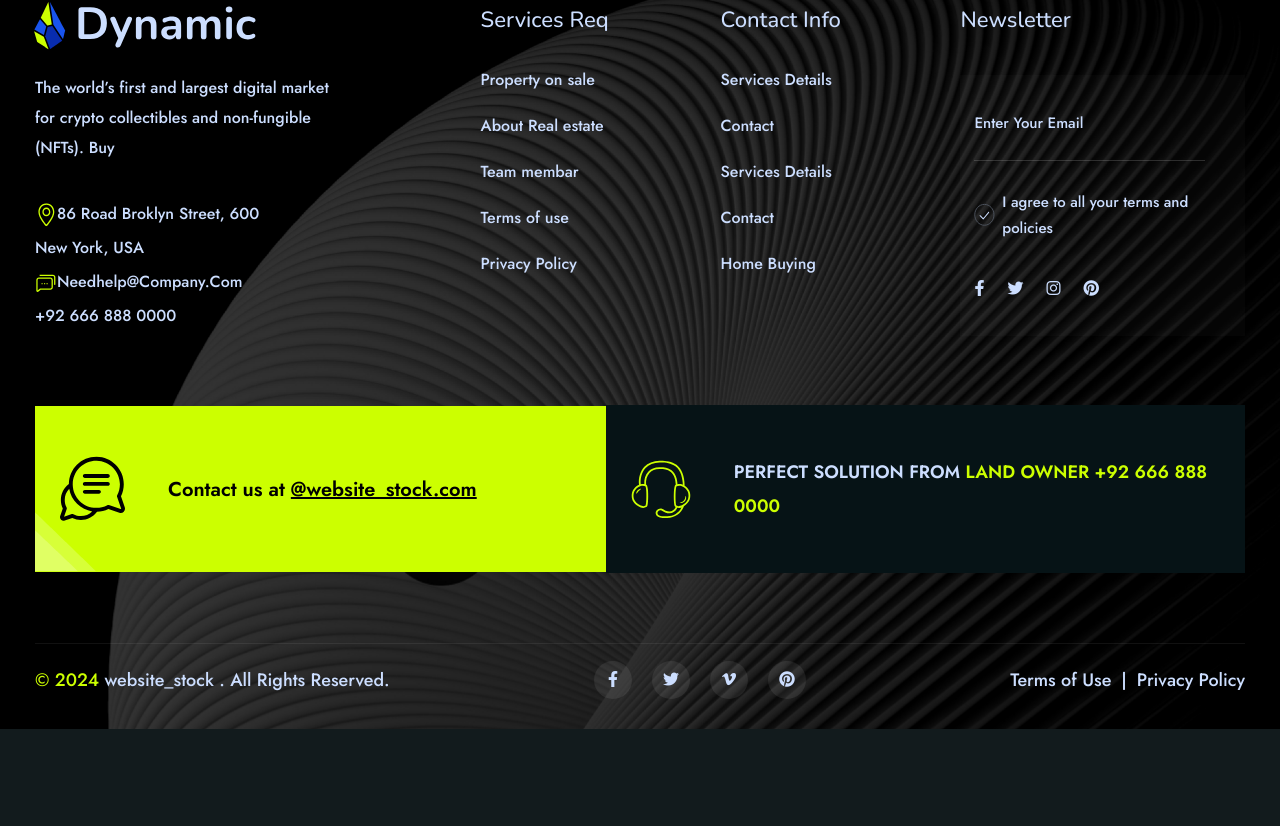
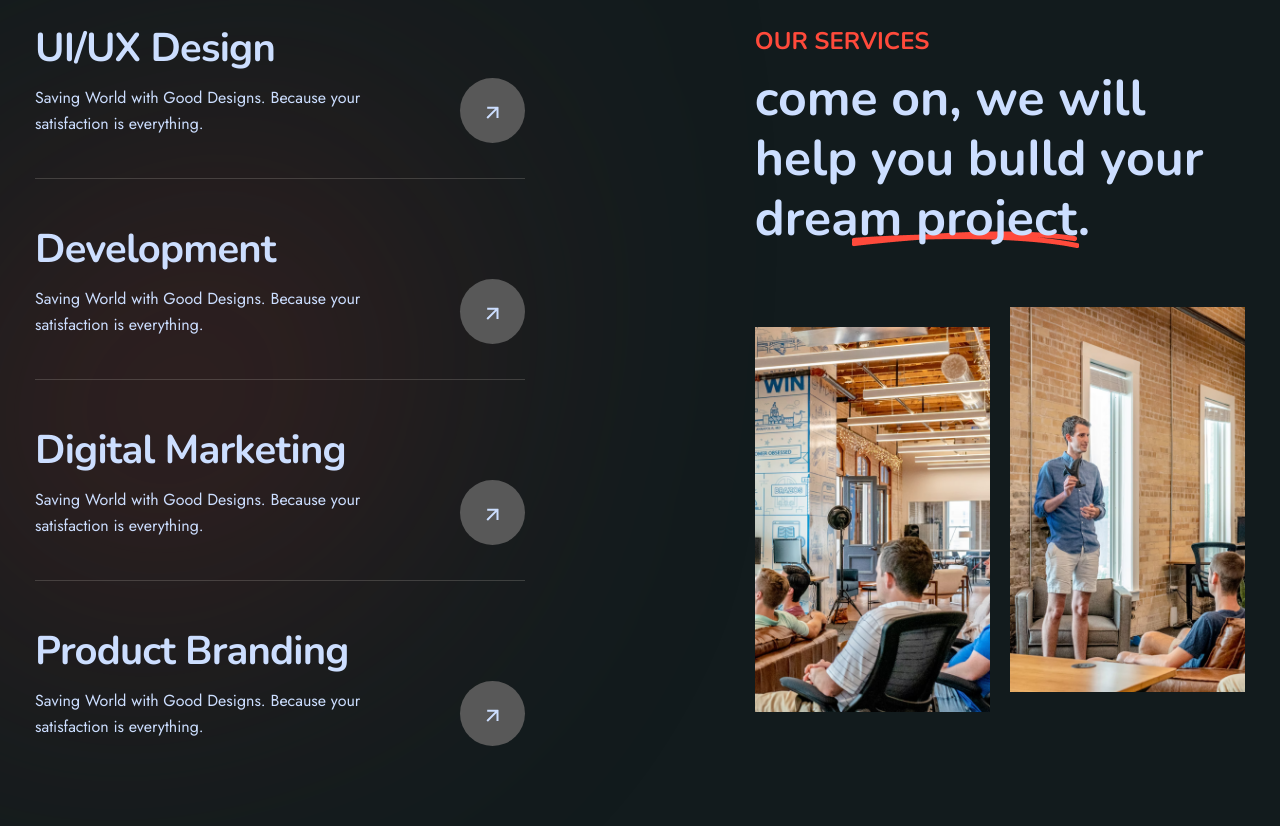
Before and after one commit to devanondo/DIGITAL_AGENCY_SDUL, a React (Vite) app: page /home-3 in a window 1280 px wide. Shown: the part 2494-3320 px from the top of the page. Before the commit the page ends 3223 px from the top, so only its background shows below. Built offline with nearby package versions, Linux system fonts and the light colour scheme.

Commit message:
home3- sevices done

```diff
--- /dev/null
+++ b/src/components/services-area-home-2.jsx
@@ -0,0 +1,151 @@
+import { asset } from '../assets/assets'
+
+const Services_Area_Home_2 = () => {
+    return (
+        <section className="services-area-home-3">
+            <img
+                src={asset.bg_blur_shep_3}
+                alt="VRE"
+                className="service-area-bg-shep-home-3 blur-1"
+            />
+            <div className="container">
+                <div className="row justify-content-between">
+                    <div className="col-xl-5 col-lg-5">
+                        <div className="services-name wow bounceInUp">
+                            <h4 className="font-size-1-40">UI/UX Design</h4>
+                            <div className="services-info">
+                                <p className="font-size-1-16">
+                                    Saving World with Good Designs. Because your{' '}
+                                    <br /> satisfaction is everything.
+                                </p>
+                                <a href="services-details.html">
+                                    <svg
+                                        width="17"
+                                        height="17"
+                                        viewBox="0 0 17 17"
+                                        fill="none"
+                                        xmlns="http://www.w3.org/2000/svg"
+                                    >
+                                        <path
+                                            d="M8.12109 16.3848L9.53109 14.9748L3.95109 9.38477L16.1211 9.38476L16.1211 7.38476L3.95109 7.38477L9.54109 1.80477L8.12109 0.384765L0.121093 8.38477L8.12109 16.3848Z"
+                                            fill="#CCDEFF"
+                                        ></path>
+                                    </svg>
+                                </a>
+                            </div>
+                        </div>
+                        <div className="services-name wow bounceInUp">
+                            <h4 className="font-size-1-40">Development</h4>
+                            <div className="services-info">
+                                <p className="font-size-1-16">
+                                    Saving World with Good Designs. Because your{' '}
+                                    <br /> satisfaction is everything.
+                                </p>
+                                <a href="services-details.html">
+                                    <svg
+                                        width="17"
+                                        height="17"
+                                        viewBox="0 0 17 17"
+                                        fill="none"
+                                        xmlns="http://www.w3.org/2000/svg"
+                                    >
+                                        <path
+                                            d="M8.12109 16.3848L9.53109 14.9748L3.95109 9.38477L16.1211 9.38476L16.1211 7.38476L3.95109 7.38477L9.54109 1.80477L8.12109 0.384765L0.121093 8.38477L8.12109 16.3848Z"
+                                            fill="#CCDEFF"
+                                        ></path>
+                                    </svg>
+                                </a>
+                            </div>
+                        </div>
+                        <div className="services-name wow bounceInUp">
+                            <h4 className="font-size-1-40">
+                                Digital Marketing
+                            </h4>
+                            <div className="services-info">
+                                <p className="font-size-1-16">
+                                    Saving World with Good Designs. Because your{' '}
+                                    <br /> satisfaction is everything.
+                                </p>
+                                <a href="services-details.html">
+                                    <svg
+                                        width="17"
+                                        height="17"
+                                        viewBox="0 0 17 17"
+                                        fill="none"
+                                        xmlns="http://www.w3.org/2000/svg"
+                                    >
+                                        <path
+                                            d="M8.12109 16.3848L9.53109 14.9748L3.95109 9.38477L16.1211 9.38476L16.1211 7.38476L3.95109 7.38477L9.54109 1.80477L8.12109 0.384765L0.121093 8.38477L8.12109 16.3848Z"
+                                            fill="#CCDEFF"
+                                        ></path>
+                                    </svg>
+                                </a>
+                            </div>
+                        </div>
+                        <div className="services-name wow bounceInUp">
+                            <h4 className="font-size-1-40">Product Branding</h4>
+                            <div className="services-info border-bottom-0">
+                                <p className="font-size-1-16">
+                                    Saving World with Good Designs. Because your{' '}
+                                    <br /> satisfaction is everything.
+                                </p>
+                                <a href="services-details.html">
+                                    <svg
+                                        width="17"
+                                        height="17"
+                                        viewBox="0 0 17 17"
+                                        fill="none"
+                                        xmlns="http://www.w3.org/2000/svg"
+                                    >
+                                        <path
+                                            d="M8.12109 16.3848L9.53109 14.9748L3.95109 9.38477L16.1211 9.38476L16.1211 7.38476L3.95109 7.38477L9.54109 1.80477L8.12109 0.384765L0.121093 8.38477L8.12109 16.3848Z"
+                                            fill="#CCDEFF"
+                                        ></path>
+                                    </svg>
+                                </a>
+                            </div>
+                        </div>
+                    </div>
+                    <div className="col-xl-5 col-lg-5">
+                        <div className="services-banner">
+                            <div className="title">
+                                <div className="sub-title sub-title-home-3">
+                                    <p>OUR SERVICES</p>
+                                </div>
+                                <div className="main-title">
+                                    <h3 className="split-collab">
+                                        come on, we will <br /> help you buIld
+                                        your <br /> dream project.
+                                        <span>
+                                            <img
+                                                src={asset.text_shep_2}
+                                                alt=""
+                                            />
+                                        </span>
+                                    </h3>
+                                </div>
+                            </div>
+                            <div className="services-banner-inner">
+                                <div className="services-img vre-reveal-one">
+                                    <img
+                                        src={asset.services_1_home_3}
+                                        alt="VRE"
+                                        className="vre-reveal-image-one"
+                                    />
+                                </div>
+                                <div className="services-img vre-reveal-one">
+                                    <img
+                                        src={asset.services_2_home_3}
+                                        alt="VRE"
+                                        className="vre-reveal-image-one"
+                                    />
+                                </div>
+                            </div>
+                        </div>
+                    </div>
+                </div>
+            </div>
+        </section>
+    )
+}
+export default Services_Area_Home_2
--- a/src/pages/home-3.jsx
+++ b/src/pages/home-3.jsx
@@ -1,5 +1,6 @@
 import Marquee_Area_Home_3 from '../components/marquee-area-home-3'
 import Offer_Area_Home_3 from '../components/offer-area-home-3'
+import Services_Area_Home_2 from '../components/services-area-home-2'
 import Footer from '../components/shared/footer'
 import StartHeroThree from '../components/start-hero-3'
 
@@ -9,6 +10,7 @@ const HomeThree = () => {
             <StartHeroThree />
             <Offer_Area_Home_3 />
             <Marquee_Area_Home_3 />
+            <Services_Area_Home_2 />
             <Footer />
         </>
     )
```
Also changed, not shown: src/assets/assets.js (+8 -0 lines).
